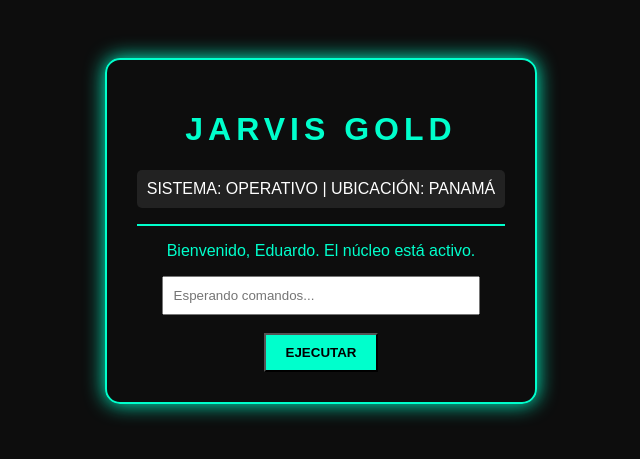
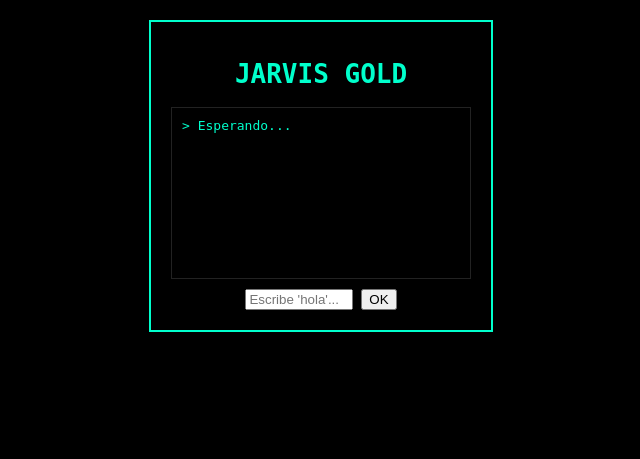
Before and after one commit to mp7319973-prog/jarvis_gold-proyect., a Flask app: page / in a window 1280 px wide. Shown: the top 459 px of the page, without its empty margins (319-959 px from the left). Run offline with Flask 3, Linux system fonts and the light colour scheme.

Commit message:
Update index.html

```diff
--- a/templates/index.html
+++ b/templates/index.html
@@ -1,23 +1,34 @@
 <!DOCTYPE html>
 <html>
 <head>
-    <title>JARVIS GOLD - PANEL</title>
+    <title>JARVIS GOLD</title>
     <style>
-        body { background-color: #0d0d0d; color: #00ffcc; font-family: sans-serif; text-align: center; padding: 50px; }
-        .bunker { border: 2px solid #00ffcc; padding: 30px; border-radius: 15px; box-shadow: 0 0 20px #00ffcc; display: inline-block; }
-        h1 { letter-spacing: 5px; }
-        .status { color: #fff; background: #222; padding: 10px; border-radius: 5px; }
+        body { background: #000; color: #00ffcc; font-family: monospace; text-align: center; }
+        .bunker { border: 2px solid #00ffcc; padding: 20px; margin: 20px auto; width: 300px; }
+        #log { height: 150px; overflow-y: auto; text-align: left; border: 1px solid #222; padding: 10px; margin-bottom: 10px; }
     </style>
 </head>
 <body>
     <div class="bunker">
         <h1>JARVIS GOLD</h1>
-        <p class="status">SISTEMA: OPERATIVO | UBICACIÓN: PANAMÁ</p>
-        <hr border="1" color="#00ffcc">
-        <p>Bienvenido, Eduardo. El núcleo está activo.</p>
-        <input type="text" placeholder="Esperando comandos..." style="padding:10px; width:80%;">
-        <br><br>
-        <button style="padding:10px 20px; background:#00ffcc; font-weight:bold; cursor:pointer;">EJECUTAR</button>
+        <div id="log">> Esperando...</div>
+        <input type="text" id="box" placeholder="Escribe 'hola'..." style="width:100px;">
+        <button onclick="enviar()">OK</button>
     </div>
+
+    <script>
+        async function enviar() {
+            const box = document.getElementById('box');
+            const log = document.getElementById('log');
+            const res = await fetch('/ask', {
+                method: 'POST',
+                headers: {'Content-Type': 'application/json'},
+                body: JSON.stringify({message: box.value})
+            });
+            const data = await res.json();
+            log.innerHTML += `<br>E: ${box.value}<br>J: ${data.response}`;
+            box.value = '';
+        }
+    </script>
 </body>
 </html>
```
